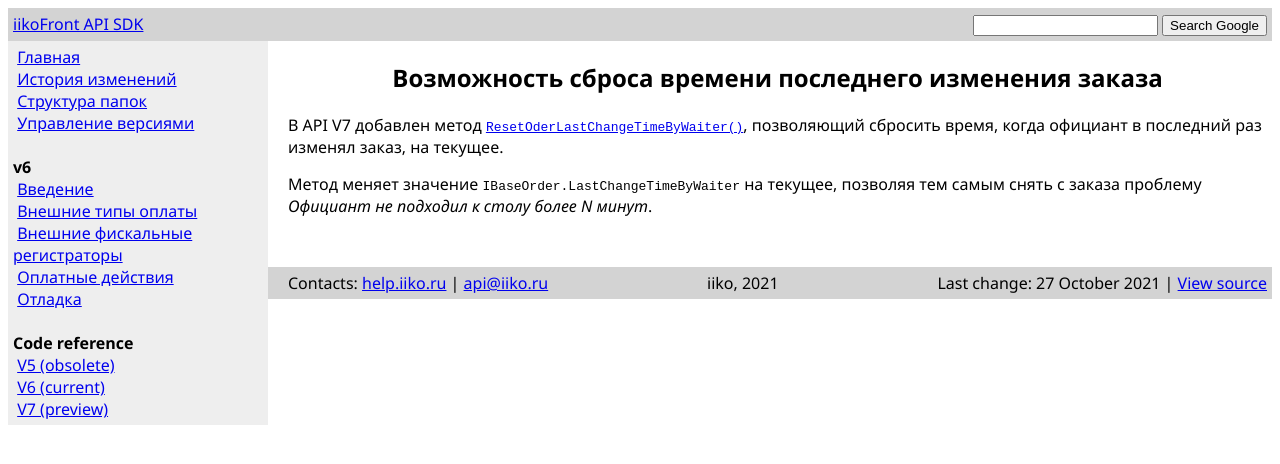
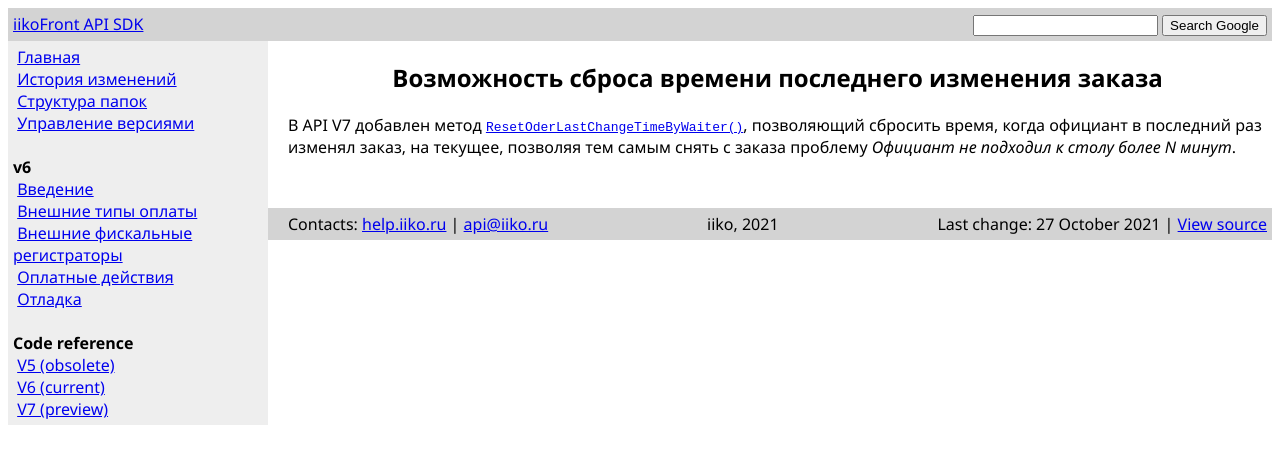
Before and after one commit to iiko/front.api.doc, a Jekyll site: the page built from _posts/2021-08-18-Reset-Oder-Last-Change-Time-By-Waiter.md, in a window 1280 px wide. Shown: the top 464 px of the page. Built offline with Jekyll 4.4.1, drawn with Linux system fonts in a browser that asks for light colours.

Commit message:
RMS-52740 Добавить новость про возможность сброса времени последнего изменения заказа. Убрано упоминание LastChangeTimeByWaiter.

```diff
--- a/_posts/2021-08-18-Reset-Oder-Last-Change-Time-By-Waiter.md
+++ b/_posts/2021-08-18-Reset-Oder-Last-Change-Time-By-Waiter.md
@@ -4,6 +4,4 @@ layout: default
 ---
 
 В API V7 добавлен метод [`ResetOderLastChangeTimeByWaiter()`](https://iiko.github.io/front.api.sdk/v7/html/M_Resto_Front_Api_Extensions_OperationServiceExtensions_ResetOderLastChangeTimeByWaiter.htm),
-позволяющий сбросить время, когда официант в последний раз изменял заказ, на текущее.
-
-Метод меняет значение `IBaseOrder.LastChangeTimeByWaiter` на текущее, позволяя тем самым снять с заказа проблему _Официант не подходил к столу более N минут_.
+позволяющий сбросить время, когда официант в последний раз изменял заказ, на текущее, позволяя тем самым снять с заказа проблему _Официант не подходил к столу более N минут_.
```
